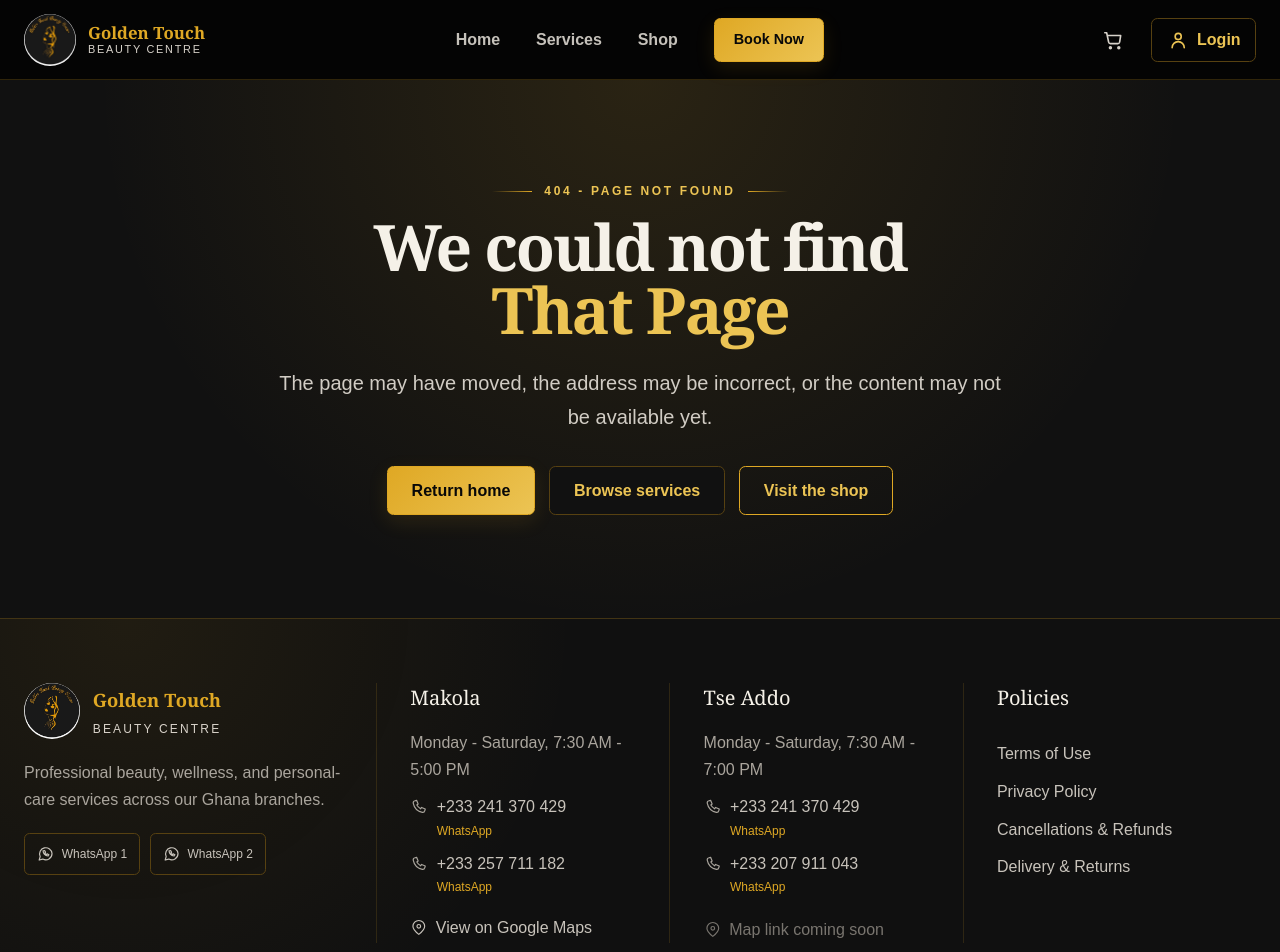
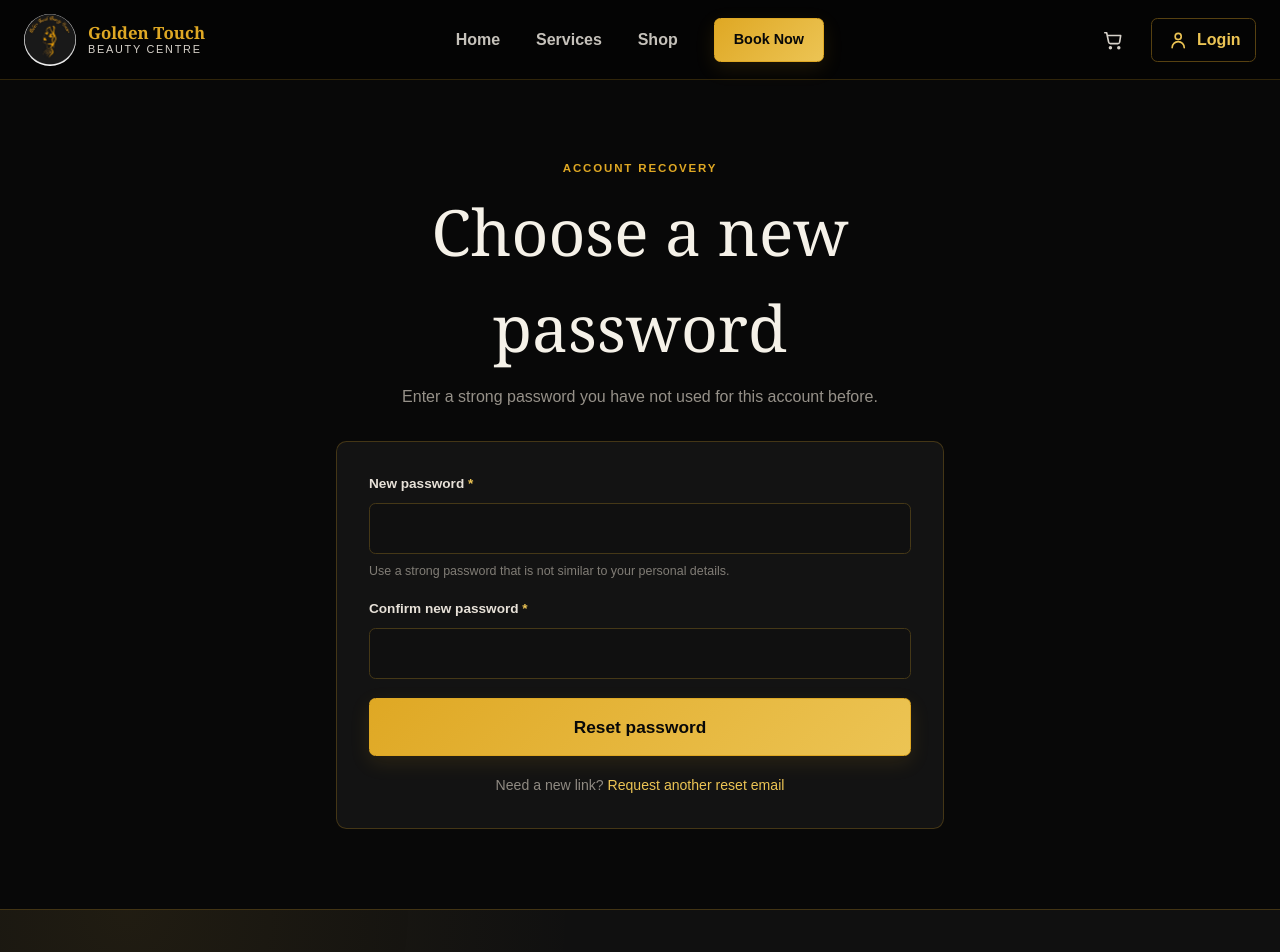
Before and after one commit to Yafoo93/golden_touch_beauty, a Next.js app in the folder frontend/: page /reset-password/1 in a window 1280 px wide. Before the commit this address had no page. Shown: the top 952 px of the page. Built offline with nearby package versions, Linux system fonts and the light colour scheme.

Commit message:
feat: add password recovery screens and flow

```diff
--- /dev/null
+++ b/frontend/src/app/forgot-password/page.tsx
@@ -0,0 +1,17 @@
+import type { Metadata } from "next";
+import { ForgotPasswordForm } from "@/components/auth/forgot-password-form";
+
+export const metadata: Metadata = { title: "Forgot Password" };
+
+export default function ForgotPasswordPage() {
+  return (
+    <main className="auth-page">
+      <section className="auth-page__intro">
+        <p>Account recovery</p>
+        <h1>Reset your password</h1>
+        <span>Enter your account email and we’ll send instructions if the account is active.</span>
+      </section>
+      <ForgotPasswordForm />
+    </main>
+  );
+}
--- /dev/null
+++ b/frontend/src/app/reset-password/[token]/page.tsx
@@ -0,0 +1,18 @@
+import type { Metadata } from "next";
+import { ResetPasswordForm } from "@/components/auth/reset-password-form";
+
+export const metadata: Metadata = { title: "Choose a New Password" };
+
+export default async function ResetPasswordPage({ params }: { params: Promise<{ token: string }> }) {
+  const { token } = await params;
+  return (
+    <main className="auth-page">
+      <section className="auth-page__intro">
+        <p>Account recovery</p>
+        <h1>Choose a new password</h1>
+        <span>Enter a strong password you have not used for this account before.</span>
+      </section>
+      <ResetPasswordForm token={token} />
+    </main>
+  );
+}
--- /dev/null
+++ b/frontend/src/components/auth/forgot-password-form.tsx
@@ -0,0 +1,54 @@
+"use client";
+
+import { useState, type FormEvent } from "react";
+import Link from "next/link";
+import { Button, ButtonLink } from "@/components/ui/button";
+import { FormField, ValidationSummary } from "@/components/ui/form-field";
+import { ApiError, apiFetch, ensureCsrfCookie } from "@/lib/api";
+
+export function ForgotPasswordForm() {
+  const [submitting, setSubmitting] = useState(false);
+  const [errors, setErrors] = useState<string[]>([]);
+  const [complete, setComplete] = useState(false);
+
+  async function submit(event: FormEvent<HTMLFormElement>) {
+    event.preventDefault();
+    setSubmitting(true);
+    setErrors([]);
+    const data = new FormData(event.currentTarget);
+
+    try {
+      await ensureCsrfCookie();
+      await apiFetch<{ detail: string }>("auth/password-reset/", {
+        method: "POST",
+        headers: { "Content-Type": "application/json" },
+        body: JSON.stringify({ email: String(data.get("email") ?? "").trim() }),
+      });
+      setComplete(true);
+    } catch (caught) {
+      setErrors([caught instanceof ApiError ? caught.message : "Reset instructions could not be requested. Please try again."]);
+      setSubmitting(false);
+    }
+  }
+
+  if (complete) {
+    return (
+      <section className="auth-success" role="status">
+        <span className="auth-success__icon auth-success__icon--mail" aria-hidden="true">✉</span>
+        <h2>Check your email</h2>
+        <p>If an active Golden Touch account uses that address, password-reset instructions have been sent.</p>
+        <p className="auth-success__note">For security, this message is the same whether or not the email is registered.</p>
+        <ButtonLink href="/login" fullWidth>Return to sign in</ButtonLink>
+      </section>
+    );
+  }
+
+  return (
+    <form className="auth-form" onSubmit={submit}>
+      <ValidationSummary errors={errors} />
+      <FormField name="email" label="Email address" type="email" autoComplete="email" placeholder="you@example.com" required />
+      <Button type="submit" size="large" fullWidth loading={submitting} loadingLabel="Sending instructions...">Send reset instructions</Button>
+      <p className="auth-form__alternate">Remembered your password? <Link href="/login">Return to sign in</Link></p>
+    </form>
+  );
+}
--- /dev/null
+++ b/frontend/src/components/auth/reset-password-form.tsx
@@ -0,0 +1,68 @@
+"use client";
+
+import { useState, type FormEvent } from "react";
+import Link from "next/link";
+import { Button, ButtonLink } from "@/components/ui/button";
+import { FormField, ValidationSummary } from "@/components/ui/form-field";
+import { ApiError, apiFetch, ensureCsrfCookie } from "@/lib/api";
+
+function validationErrors(error: ApiError) {
+  if (!error.details || typeof error.details !== "object") return [error.message];
+  return Object.values(error.details as Record<string, unknown>).flatMap((value) =>
+    (Array.isArray(value) ? value : [value]).map(String),
+  );
+}
+
+export function ResetPasswordForm({ token }: { token: string }) {
+  const [submitting, setSubmitting] = useState(false);
+  const [errors, setErrors] = useState<string[]>([]);
+  const [complete, setComplete] = useState(false);
+
+  async function submit(event: FormEvent<HTMLFormElement>) {
+    event.preventDefault();
+    setErrors([]);
+    const data = new FormData(event.currentTarget);
+    const password = String(data.get("password") ?? "");
+    const confirmPassword = String(data.get("confirm_password") ?? "");
+
+    if (password !== confirmPassword) {
+      setErrors(["Passwords do not match."]);
+      return;
+    }
+
+    setSubmitting(true);
+    try {
+      await ensureCsrfCookie();
+      await apiFetch<{ detail: string }>("auth/password-reset/confirm/", {
+        method: "POST",
+        headers: { "Content-Type": "application/json" },
+        body: JSON.stringify({ token, password, confirm_password: confirmPassword }),
+      });
+      setComplete(true);
+    } catch (caught) {
+      setErrors(caught instanceof ApiError ? validationErrors(caught) : ["Your password could not be reset. Please try again."]);
+      setSubmitting(false);
+    }
+  }
+
+  if (complete) {
+    return (
+      <section className="auth-success" role="status">
+        <span className="auth-success__icon" aria-hidden="true">✓</span>
+        <h2>Password updated</h2>
+        <p>Your password has been reset successfully. You can now sign in with your new password.</p>
+        <ButtonLink href="/login" fullWidth>Sign in</ButtonLink>
+      </section>
+    );
+  }
+
+  return (
+    <form className="auth-form" onSubmit={submit}>
+      <ValidationSummary errors={errors} />
+      <FormField name="password" label="New password" type="password" autoComplete="new-password" minLength={8} hint="Use a strong password that is not similar to your personal details." required />
+      <FormField name="confirm_password" label="Confirm new password" type="password" autoComplete="new-password" minLength={8} required />
+      <Button type="submit" size="large" fullWidth loading={submitting} loadingLabel="Updating password...">Reset password</Button>
+      <p className="auth-form__alternate">Need a new link? <Link href="/forgot-password">Request another reset email</Link></p>
+    </form>
+  );
+}
```
Also changed, not shown: 1 other file (tests, documents, lock files or other folders).
